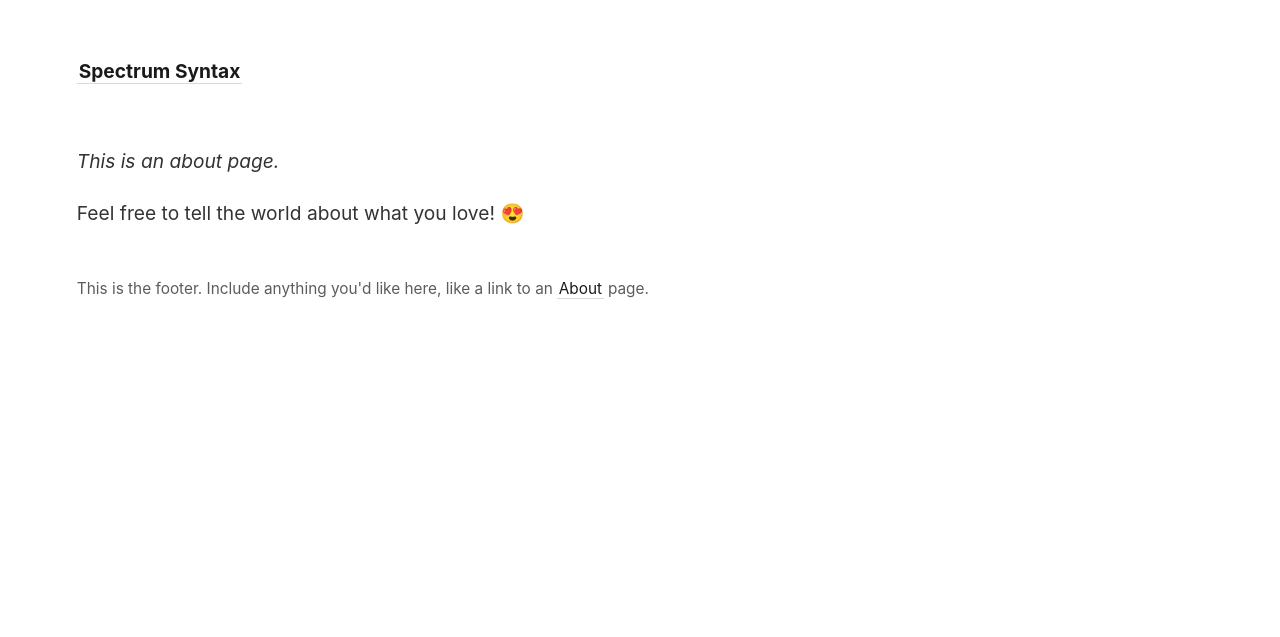
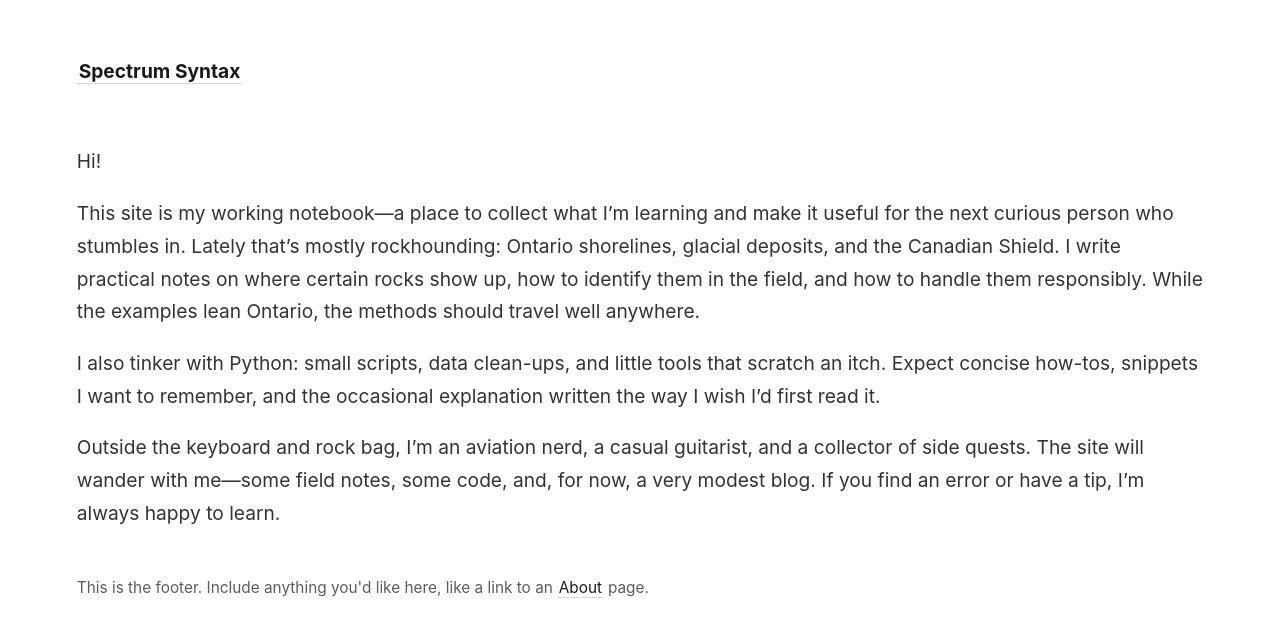
Before and after one commit to Chantal13/Spectrum-Syntax, a Jekyll site: the page built from _pages/about.md, in a window 1280 px wide. Shown: the top 637 px of the page. Built offline with Jekyll 4.4.1, drawn with Linux system fonts in a browser that asks for light colours.

Commit message:
Update content

```diff
--- a/_pages/about.md
+++ b/_pages/about.md
@@ -4,6 +4,10 @@ title: About
 permalink: /about
 ---
 
-*This is an about page.*
+Hi!
 
-Feel free to tell the world about what you love! 😍
+This site is my working notebook—a place to collect what I’m learning and make it useful for the next curious person who stumbles in. Lately that’s mostly rockhounding: Ontario shorelines, glacial deposits, and the Canadian Shield. I write practical notes on where certain rocks show up, how to identify them in the field, and how to handle them responsibly. While the examples lean Ontario, the methods should travel well anywhere.
+
+I also tinker with Python: small scripts, data clean-ups, and little tools that scratch an itch. Expect concise how-tos, snippets I want to remember, and the occasional explanation written the way I wish I’d first read it.
+
+Outside the keyboard and rock bag, I’m an aviation nerd, a casual guitarist, and a collector of side quests. The site will wander with me—some field notes, some code, and, for now, a very modest blog. If you find an error or have a tip, I’m always happy to learn.
```
Also changed, not shown: _pages/index.md (+1 -1 lines).
